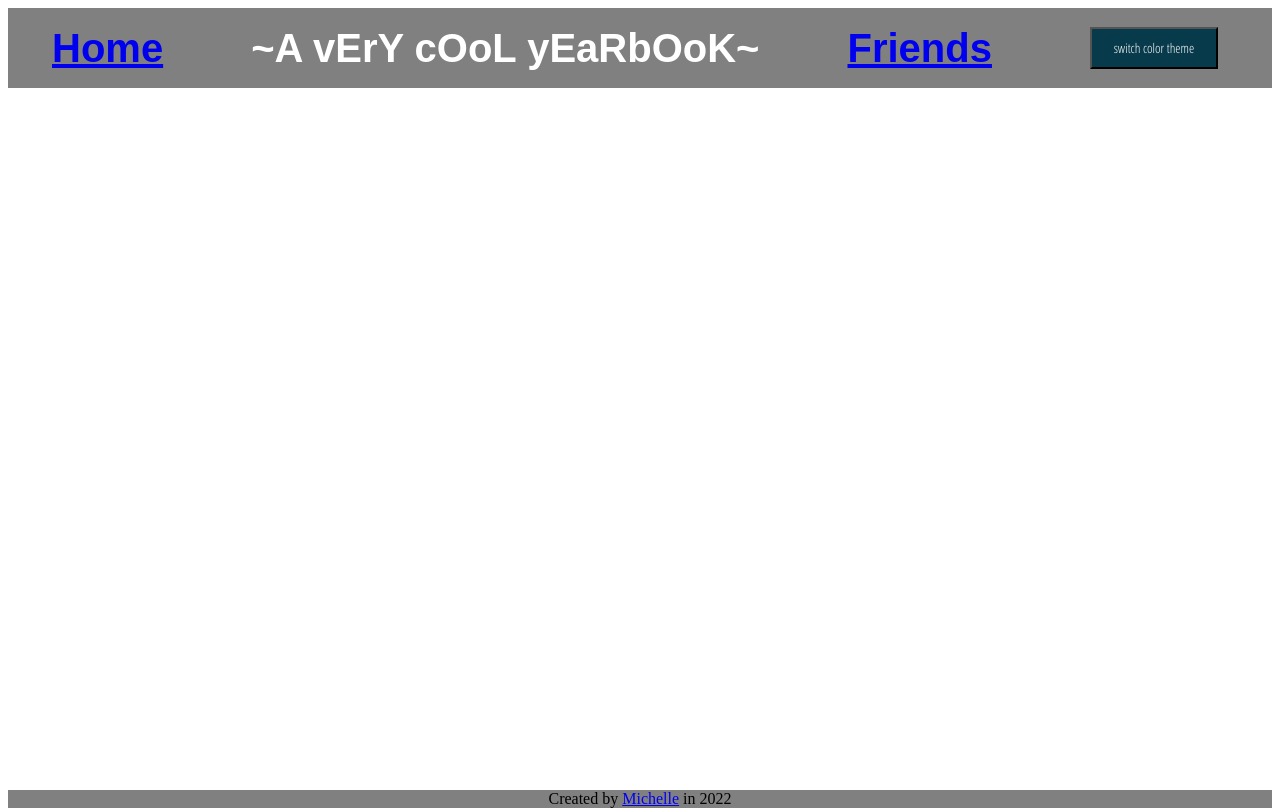
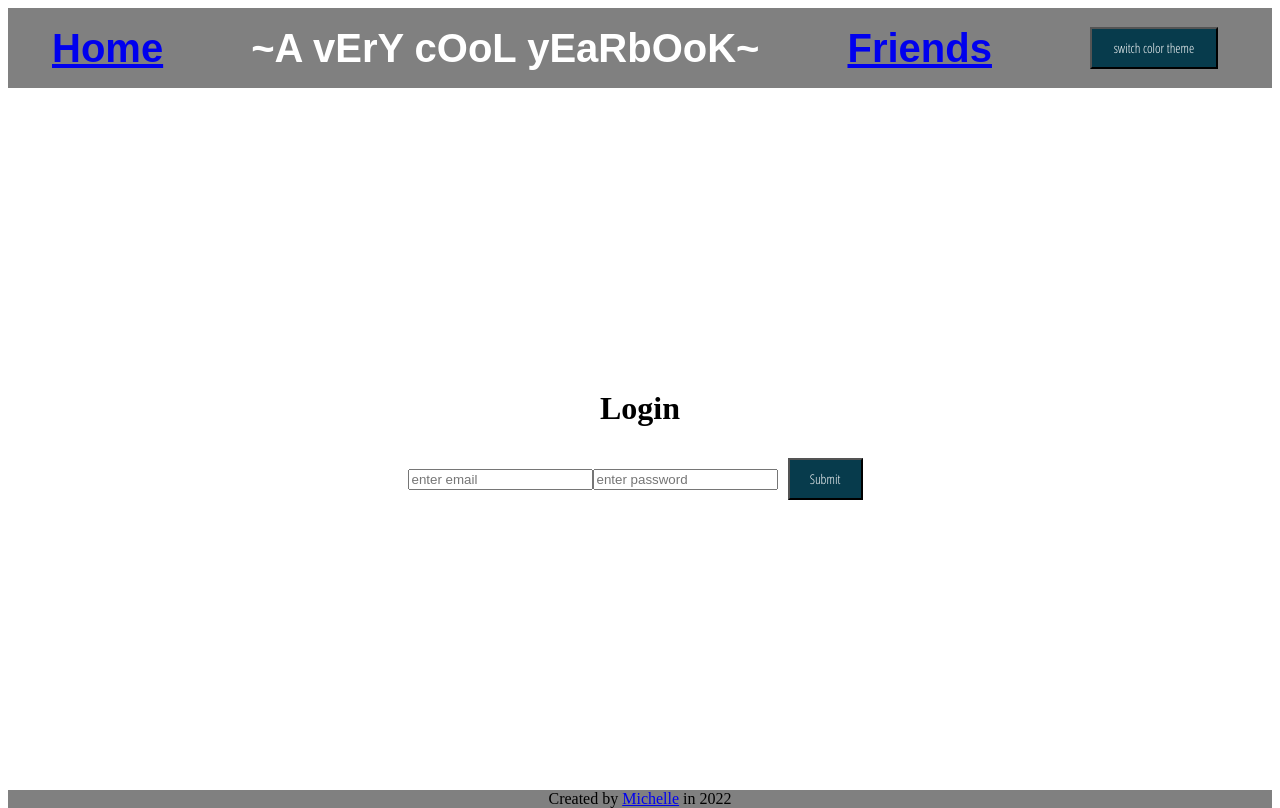
Before and after one commit to michellerenehey/adv-react-guestbook, a React (Create React App) app: page /login in a window 1280 px wide. Built offline with nearby package versions, Linux system fonts and the light colour scheme; a web font is replaced by a local one.

Commit message:
setting up auth component

```diff
--- a/src/App.jsx
+++ b/src/App.jsx
@@ -2,6 +2,7 @@ import './App.css';
 import Home from './views/Home/Home';
 import Friends from './components/Friends/Friends';
 import Layout from './views/Layout/Layout';
+import Auth from './views/Auth/Auth';
 import { BrowserRouter, Switch, Route } from 'react-router-dom';
 import { useTheme } from './context/ThemeContext';
 
@@ -13,6 +14,9 @@ function App() {
       <BrowserRouter>
         <Layout>
           <Switch>
+            <Route exact path="/login">
+              <Auth />
+            </Route>
             <Route exact path="/">
               <Home />
             </Route>
--- /dev/null
+++ b/src/views/Auth/Auth.jsx
@@ -0,0 +1,41 @@
+import './Auth.css';
+import { useState } from 'react';
+import { useHistory, useLocation } from 'react-router-dom';
+import { useUser } from '../../context/UserContext';
+
+export default function Auth() {
+  const [email, setEmail] = useState('');
+  const [password, setPassword] = useState('');
+  // const { setUser } = useUser();
+  // const location = useLocation();
+  // const history = useHistory();
+
+  const handleLogin = (e) => {
+    e.preventDefault();
+    if (email === process.env.REACT_APP_AUTH_USERNAME) {
+      console.log('yes');
+    } else {
+      console.log('nope');
+    }
+  };
+  return (
+    <div className="Auth">
+      <form>
+        <h1>Login</h1>
+        <input
+          type="email"
+          value={email}
+          placeholder="enter email"
+          onChange={(e) => setEmail(e.target.value)}
+        />
+        <input
+          type="text"
+          value={password}
+          placeholder="enter password"
+          onChange={(e) => setPassword(e.target.value)}
+        />
+        <button onClick={handleLogin}>Submit</button>
+      </form>
+    </div>
+  );
+}
```
Also changed, not shown: src/views/Auth/Auth.css (added).
